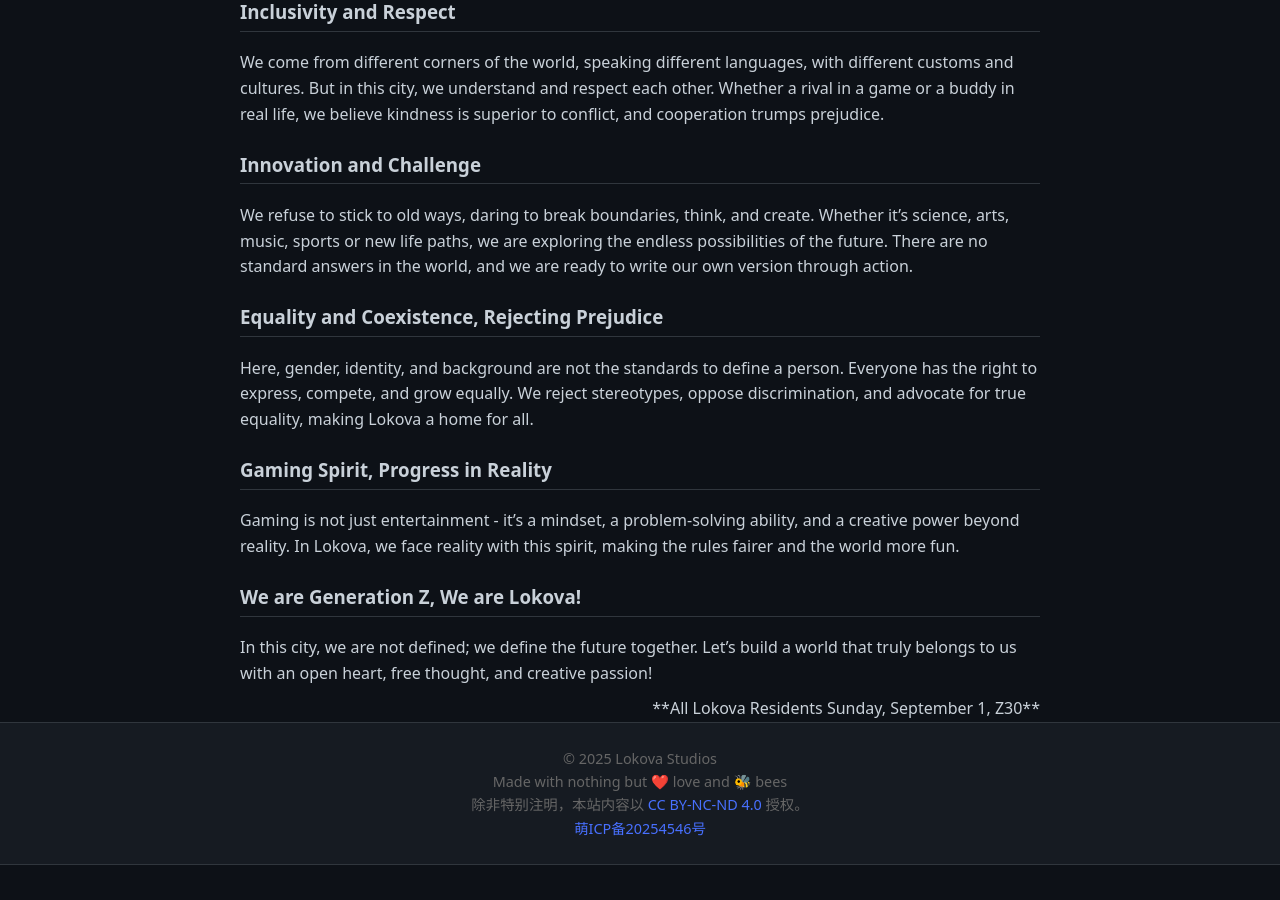
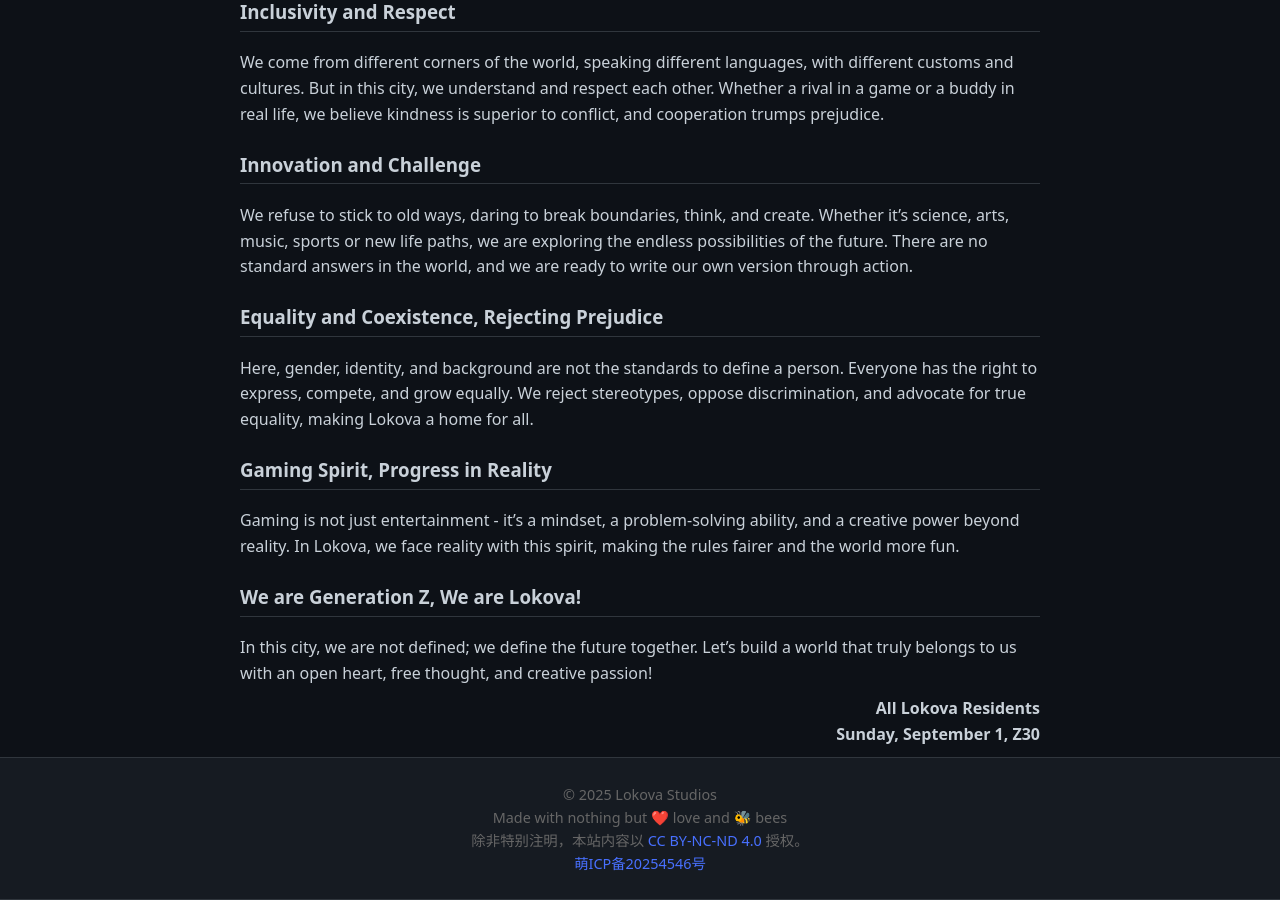
Before and after one commit to IlyaYezelovsky/lokova.org, a Jekyll site: the page built from declaration.md, in a window 1280 px wide and 900 px high, scrolled down 580 px. Built offline with Jekyll 4.4.1, drawn with Linux system fonts in a browser that asks for light colours; before the commit the page ends 1445 px from its top, so only the background shows below that.

Commit message:
Update declaration.md

```diff
--- a/declaration.md
+++ b/declaration.md
@@ -27,6 +27,6 @@ Gaming is not just entertainment - it's a mindset, a problem-solving ability, an
 In this city, we are not defined; we define the future together. Let's build a world that truly belongs to us with an open heart, free thought, and creative passion!
 
 <div align="right">
-**All Lokova Residents
-Sunday, September 1, Z30**
+<p style="text-align: right; font-weight: bold;">All Lokova Residents<br>
+Sunday, September 1, Z30</p>
 </div>
```
